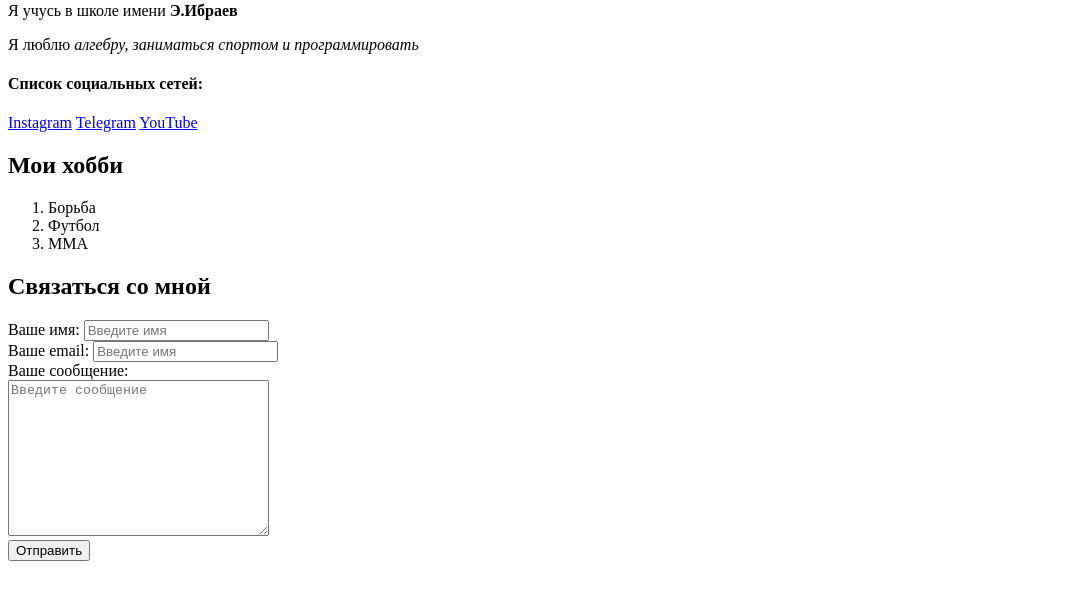
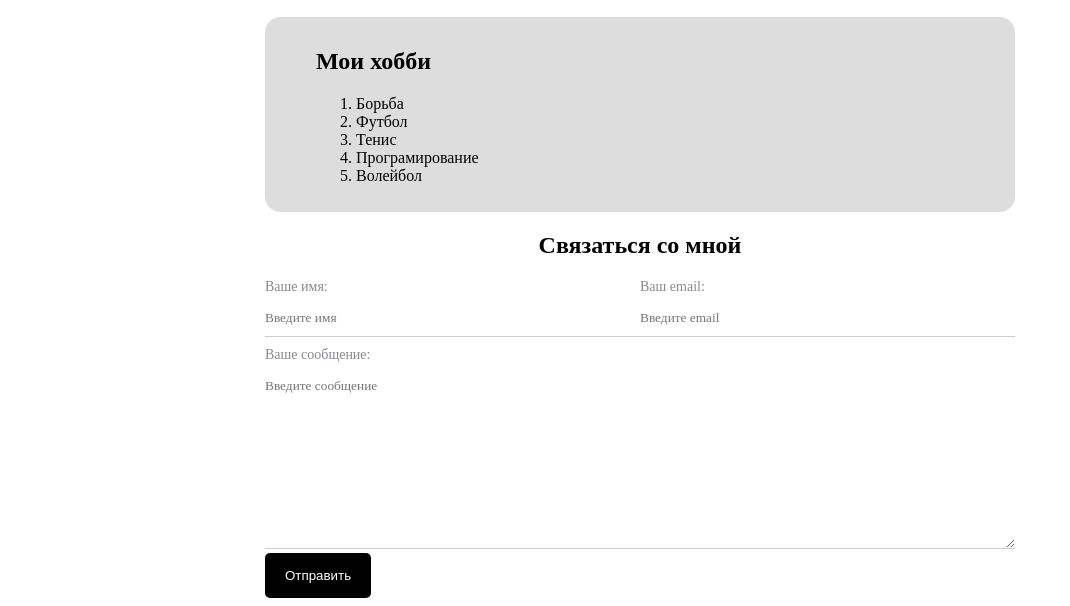
Before and after one commit to Karabek2006/resume, a plain HTML site: page Page.html in a window 1280 px wide. Shown: the part 240-846 px from the top of the page, without its empty margins (0-1070 px from the left). Before the commit the page ends 809 px from the top, so only its background shows below. Drawn offline with Linux system fonts and the light colour scheme.

Commit message:
Add styles

```diff
--- /dev/null
+++ b/CSS/colors.css
@@ -0,0 +1,28 @@
+.html {
+	background: #f16529;
+	border-radius: 1px;
+    padding: 10px 50px;
+    border: 1px solid black;
+    margin-bottom: 5px;
+}
+
+.css {
+	background: #2862e9;
+	border-radius: 1px;
+	padding: 10px 50px;
+	border: 1px solid black;
+	margin-bottom: 5px;
+}
+
+#header {
+	color: black;
+
+}
+.card h3 {
+    color: darkred;
+}
+
+.card {
+	background: #fff;
+	border: 1px solid #ddd;
+}
--- /dev/null
+++ b/CSS/font.css
@@ -0,0 +1,11 @@
+@import url('https://fonts.googleapis.com/css2?family=Roboto&display=swap');
+body {
+	font-family: Roboto sans-serif;
+	font-size: 16px;
+	font-weight: normal;
+}
+
+.info p{
+	font-style: italic;
+	font-weight: bold;
+}
--- /dev/null
+++ b/CSS/style.css
@@ -0,0 +1,97 @@
+.card {
+	background: #ddd;
+	border-radius: 15px;
+  padding: 10px 50px;
+  border: 1px solid #ddd;
+  margin-bottom: 20px;
+}
+
+.info {
+	margin-bottom: 20px;
+	display: flex;
+}
+
+.info-text {
+	border-radius: 15px;
+	padding: 10px 50px;
+	margin-bottom: 15px;
+}
+
+.info-text p {
+	margin: 0;
+}
+
+.container {
+	margin: auto;
+	max-width: 750px;
+}
+
+@media (max-width: 540px){
+	.info {
+		display: block;
+		text-align: center;
+	}
+}
+
+a {
+  color: blue;
+  text-decoration: none;
+}
+
+a:hover {
+	text-decoration: underline;
+
+}
+
+a:visited {
+	color: red;
+}
+
+.btn {
+	background: black;
+	color: white;
+	border-radius: 5px;
+	padding: 15px 20px;
+    border: none;
+    cursor: pointer;
+}
+
+.btn:hover {
+	opacity: 0.8;
+}
+
+.form-row {
+	margin-bottom: 10px;
+	display: flex;
+}
+
+.form-row .form-group {
+	width: 100%;
+}
+
+@media (max-width: 540px){
+	.form-row {
+	  display: block;
+  }
+}
+
+.form h2 {
+	text-align: center;
+}
+
+.form-group label {
+	display: block;
+	font-size: 14px;
+	color: #86898f;
+}
+
+.form-group input,
+.form-group textarea {
+	border: none;
+	width: 100%;
+	box-sizing: border-box;
+	border-bottom: 1px solid #ccc;
+	color: black;
+	padding: 15px 0 10px;
+	font-family: inherit;
+}
--- a/Page.html
+++ b/Page.html
@@ -5,10 +5,15 @@
 	<meta name="viewport" content="width=device-width, initial-scale=1">
 	<meta name="keywords" content="html, course css">
 	<meta name="description" content="Курс по HTML">
-	<title>HTML</title>
+	<title>Resume</title>
+	<link rel="stylesheet" type="text/css" href="CSS/font.css">
+	<link rel="stylesheet" type="text/css" href="CSS/style.css">
 </head>
-<body>
-	<img src="https://media.gq-magazine.co.uk/photos/5d13ad12976fa30cf6f3b2a2/3:4/w_960,h_1280,c_limit/HP.jpg" alt="Dwane" width="200">
+<body class="class1">
+	<div class="container">
+	    <div class="info">
+	        <img src="https://media.gq-magazine.co.uk/photos/5d13ad12976fa30cf6f3b2a2/3:4/w_960,h_1280,c_limit/HP.jpg" alt="Dwane" width="200px">
+	        <div class="info-text">
 	   	       <h1>Karabek</h1>
 	           <p>Я учусь в школе имени <strong>Э.Ибраев</strong></p>
 	           <p>Я люблю <em>алгебру, заниматься спортом и программировать</em></p>
@@ -16,31 +21,40 @@
 	           <a href="https://instagram.com" target="_blank">Instagram</a>
 	           <a href="https://telegram.com" target="_blank">Telegram</a>
 	           <a href="https://youtube.com" target="_blank">YouTube</a>
+	        </div>
+	   </div>
+	   <div class="card">
 		   <h2>Мои хобби</h2>
 	       <ol>
 		        <li>Борьба</li>
 		        <li>Футбол</li>
-		<li>MMA</li>
+		        <li>Тенис</li>
+		        <li>Програмирование</li>
+		        <li>Волейбол</li>
 	        </ol>
+	    </div>
+	    <div id="id">
+	        <form class="form">
 	        	<h2>Связаться со мной</h2>
-	<form>
-        <div>
+
+                <div class="form-row">
+                    <div class="form-group">
         	            <label for="name">Ваше имя:</label>
         	            <input type="text" id="name" placeholder="Введите имя">
                     </div>
-
-        <div>
-        	<label for="email">Ваше email:</label>
-        	<input type="email" id="email" placeholder="Введите имя">
+                    <div class="form-group">
+                        <label for="email">Ваш email:</label>
+        	            <input type="email" id="email" placeholder="Введите email">
+                    </div>
+                </div>
+                <div class="form-group">
+        	        <label for="massege">Ваше сообщение:</label>
+        	        <textarea id="massege" cols="30" rows="10" placeholder="Введите сообщение"></textarea>
+                </div>
+                <button class="btn">Отправить</button>
+        </div>
 	</div>
 
-        <div>
-        	<label for="massege">Ваше сообщение:</label>
-        	<br>
-        	<textarea id="massege" cols="30" rows="10" placeholder="Введите сообщение"></textarea>
-        </div>
-
-        <input type="submit" value="Отправить">
 	</form>
 </body>
 </html>
```
Also changed, not shown: CSS/positions.css (added, +11 -0 lines). Lines whose indentation alone changed are shown as unchanged.
